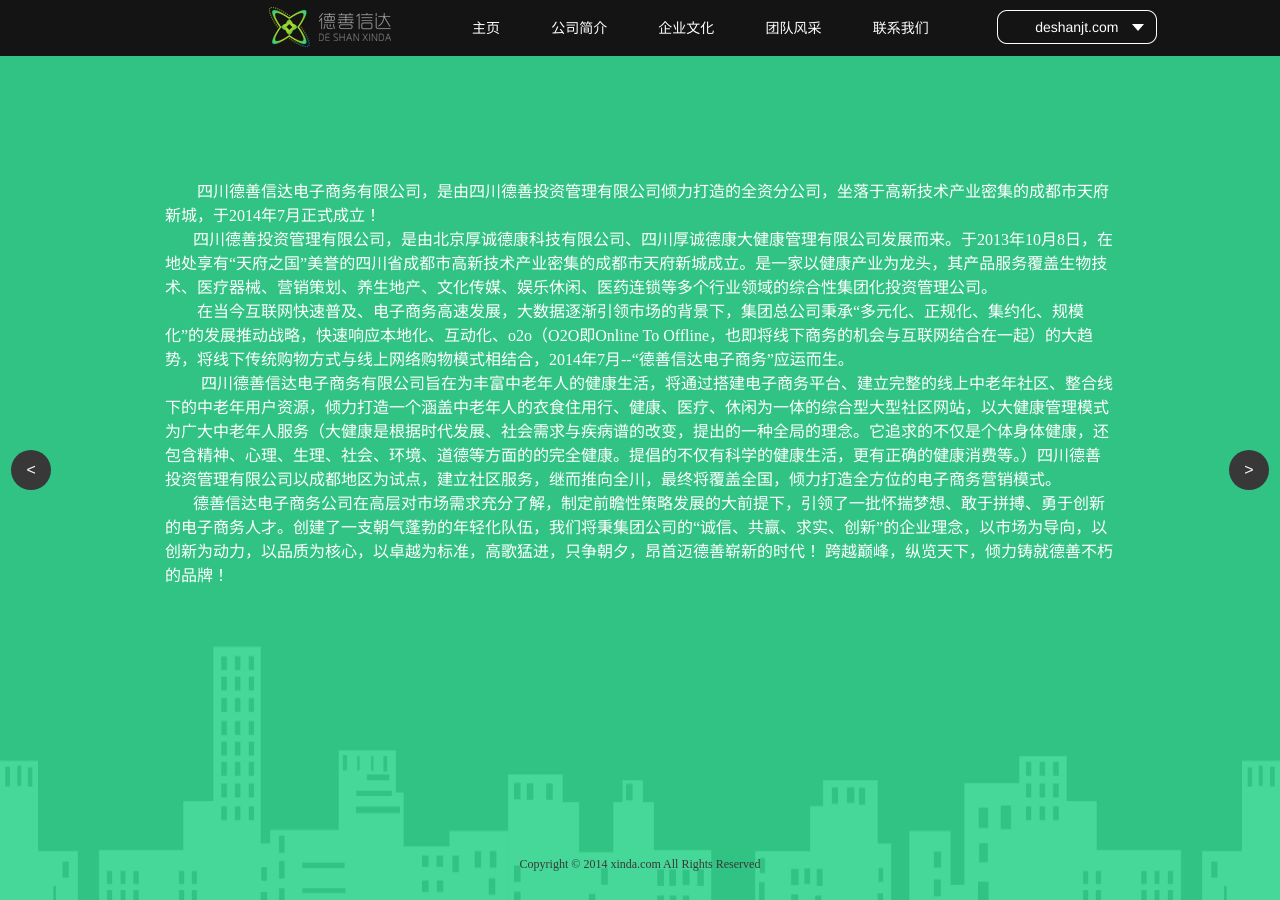
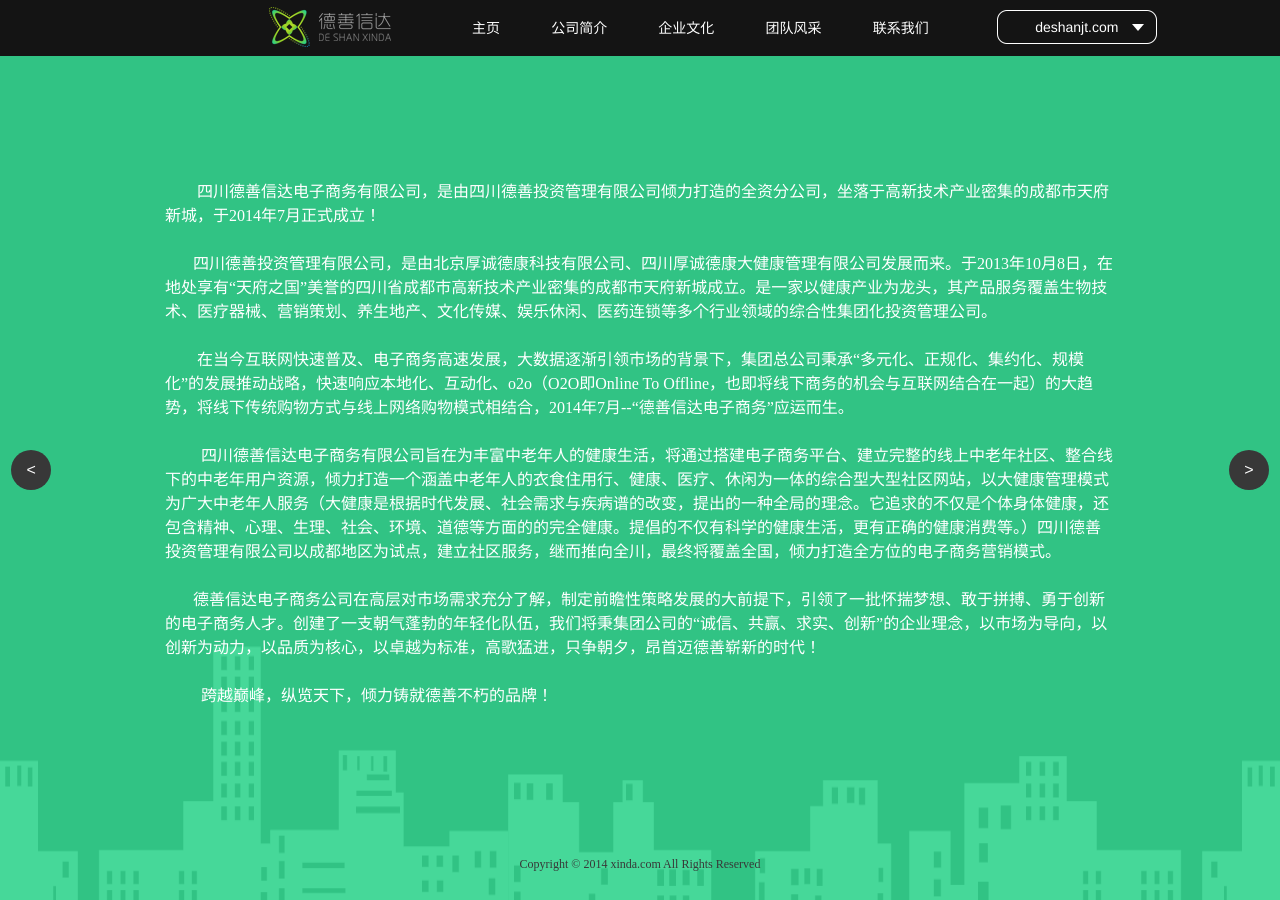
Before and after one commit to jacksongblack/deshanxd_official_webstite, a Jekyll site: the page built from about.html, in a window 1280 px wide. Built offline with Jekyll 4.4.1, drawn with Linux system fonts in a browser that asks for light colours.

Commit message:
增加鼠标点击团队人员后显示团队人员效果

```diff
--- a/_sass/_layout.scss
+++ b/_sass/_layout.scss
@@ -1,6 +1,13 @@
 /**
  * 全站头部
  */
+@media screen and (min-width: 800px) and (max-width: 1919px){
+    .site-nav {
+        .site-menu-li{
+            margin-left: 5%;
+        }
+    }
+}
 .site-header {
     min-height: 56px;
     background-color: $black-color;
@@ -21,6 +28,7 @@
     }
 
 }
+
 /**
  * 头部商标
  */
--- a/about.html
+++ b/about.html
@@ -11,12 +11,15 @@ pageType : company_profile
             <img class="page-background-image" src="images/company.png">
         </div>
         <div class="page-company"><p>           四川德善信达电子商务有限公司，是由四川德善投资管理有限公司倾力打造的全资分公司，坐落于高新技术产业密集的成都市天府新城，于2014年7月正式成立！<br/>
-               &nbsp;&nbsp; &nbsp;&nbsp;&nbsp;&nbsp;四川德善投资管理有限公司，是由北京厚诚德康科技有限公司、四川厚诚德康大健康管理有限公司发展而来。于2013年10月8日，在地处享有“天府之国”美誉的四川省成都市高新技术产业密集的成都市天府新城成立。是一家以健康产业为龙头，其产品服务覆盖生物技术、医疗器械、营销策划、养生地产、文化传媒、娱乐休闲、医药连锁等多个行业领域的综合性集团化投资管理公司。<br/>
-               &nbsp;&nbsp; &nbsp;&nbsp; &nbsp;&nbsp;在当今互联网快速普及、电子商务高速发展，大数据逐渐引领市场的背景下，集团总公司秉承“多元化、正规化、集约化、规模化”的发展推动战略，快速响应本地化、互动化、o2o（O2O即Online To Offline，也即将线下商务的机会与互联网结合在一起）的大趋势，将线下传统购物方式与线上网络购物模式相结合，2014年7月--“德善信达电子商务”应运而生。<br/>
+            <br/>
+               &nbsp;&nbsp; &nbsp;&nbsp;&nbsp;&nbsp;四川德善投资管理有限公司，是由北京厚诚德康科技有限公司、四川厚诚德康大健康管理有限公司发展而来。于2013年10月8日，在地处享有“天府之国”美誉的四川省成都市高新技术产业密集的成都市天府新城成立。是一家以健康产业为龙头，其产品服务覆盖生物技术、医疗器械、营销策划、养生地产、文化传媒、娱乐休闲、医药连锁等多个行业领域的综合性集团化投资管理公司。<br/><br/>
+               &nbsp;&nbsp; &nbsp;&nbsp; &nbsp;&nbsp;在当今互联网快速普及、电子商务高速发展，大数据逐渐引领市场的背景下，集团总公司秉承“多元化、正规化、集约化、规模化”的发展推动战略，快速响应本地化、互动化、o2o（O2O即Online To Offline，也即将线下商务的机会与互联网结合在一起）的大趋势，将线下传统购物方式与线上网络购物模式相结合，2014年7月--“德善信达电子商务”应运而生。<br/><br/>
                &nbsp;&nbsp; &nbsp;&nbsp; &nbsp;&nbsp;
-四川德善信达电子商务有限公司旨在为丰富中老年人的健康生活，将通过搭建电子商务平台、建立完整的线上中老年社区、整合线下的中老年用户资源，倾力打造一个涵盖中老年人的衣食住用行、健康、医疗、休闲为一体的综合型大型社区网站，以大健康管理模式为广大中老年人服务（大健康是根据时代发展、社会需求与疾病谱的改变，提出的一种全局的理念。它追求的不仅是个体身体健康，还包含精神、心理、生理、社会、环境、道德等方面的的完全健康。提倡的不仅有科学的健康生活，更有正确的健康消费等。）四川德善投资管理有限公司以成都地区为试点，建立社区服务，继而推向全川，最终将覆盖全国，倾力打造全方位的电子商务营销模式。<br/>
+四川德善信达电子商务有限公司旨在为丰富中老年人的健康生活，将通过搭建电子商务平台、建立完整的线上中老年社区、整合线下的中老年用户资源，倾力打造一个涵盖中老年人的衣食住用行、健康、医疗、休闲为一体的综合型大型社区网站，以大健康管理模式为广大中老年人服务（大健康是根据时代发展、社会需求与疾病谱的改变，提出的一种全局的理念。它追求的不仅是个体身体健康，还包含精神、心理、生理、社会、环境、道德等方面的的完全健康。提倡的不仅有科学的健康生活，更有正确的健康消费等。）四川德善投资管理有限公司以成都地区为试点，建立社区服务，继而推向全川，最终将覆盖全国，倾力打造全方位的电子商务营销模式。<br/><br/>
 
-                    &nbsp;&nbsp; &nbsp;&nbsp;&nbsp;&nbsp;德善信达电子商务公司在高层对市场需求充分了解，制定前瞻性策略发展的大前提下，引领了一批怀揣梦想、敢于拼搏、勇于创新的电子商务人才。创建了一支朝气蓬勃的年轻化队伍，我们将秉集团公司的“诚信、共赢、求实、创新”的企业理念，以市场为导向，以创新为动力，以品质为核心，以卓越为标准，高歌猛进，只争朝夕，昂首迈德善崭新的时代！
+&nbsp;&nbsp; &nbsp;&nbsp;&nbsp;&nbsp;德善信达电子商务公司在高层对市场需求充分了解，制定前瞻性策略发展的大前提下，引领了一批怀揣梦想、敢于拼搏、勇于创新的电子商务人才。创建了一支朝气蓬勃的年轻化队伍，我们将秉集团公司的“诚信、共赢、求实、创新”的企业理念，以市场为导向，以创新为动力，以品质为核心，以卓越为标准，高歌猛进，只争朝夕，昂首迈德善崭新的时代！
+<br/><br/>
+&nbsp;&nbsp; &nbsp;&nbsp; &nbsp;&nbsp;
 跨越巅峰，纵览天下，倾力铸就德善不朽的品牌！</p></div>
     </body>
     {% include navigation.html %}
--- a/javascript/team.js
+++ b/javascript/team.js
@@ -4,6 +4,14 @@
         $(".page-team-menber a").click(function(){
             $(".page-team-list").show();
             $(".page-team-list-background").show();
+           var current_click = $(this).attr("img-url");
+           $(".page-team-head-list li a").each(
+               function(){
+               if($(this).attr("data-img") === current_click){
+                   $(this).trigger('mouseenter');
+               }
+           }
+           );
         });
         $(".page-team-close").click(function(){
             $(".page-team-list").hide();
```
Also changed, not shown: team.html (+7 -7 lines).
